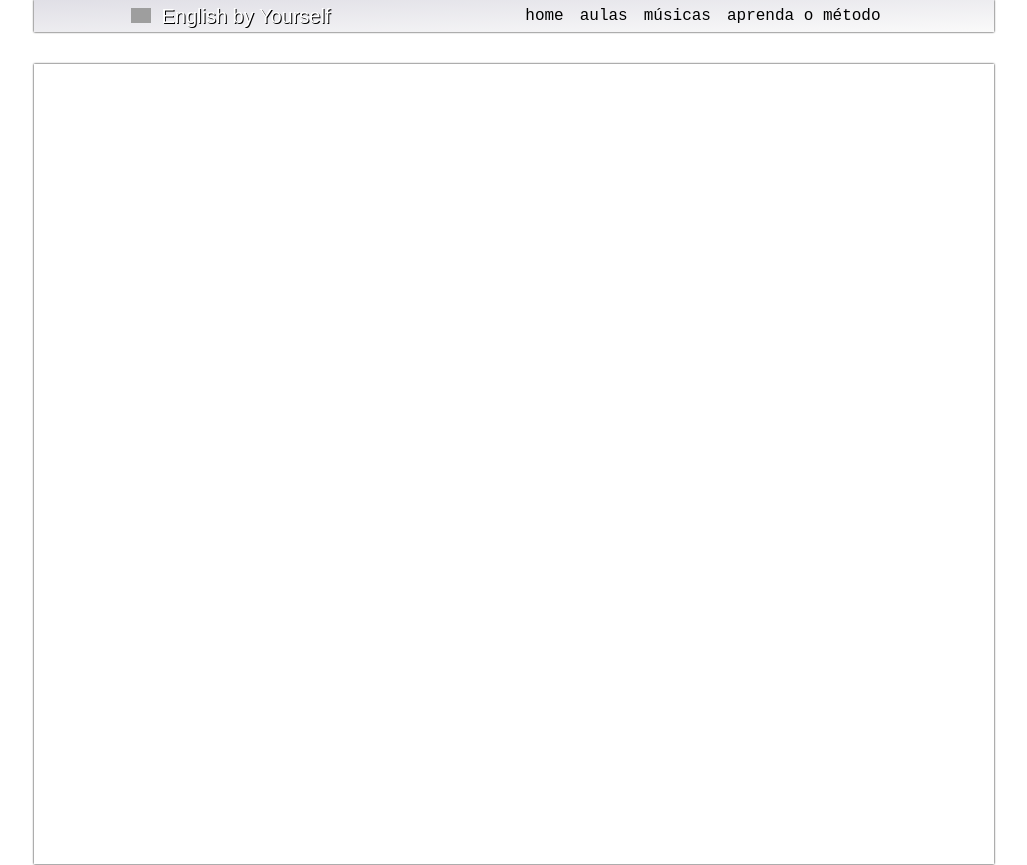
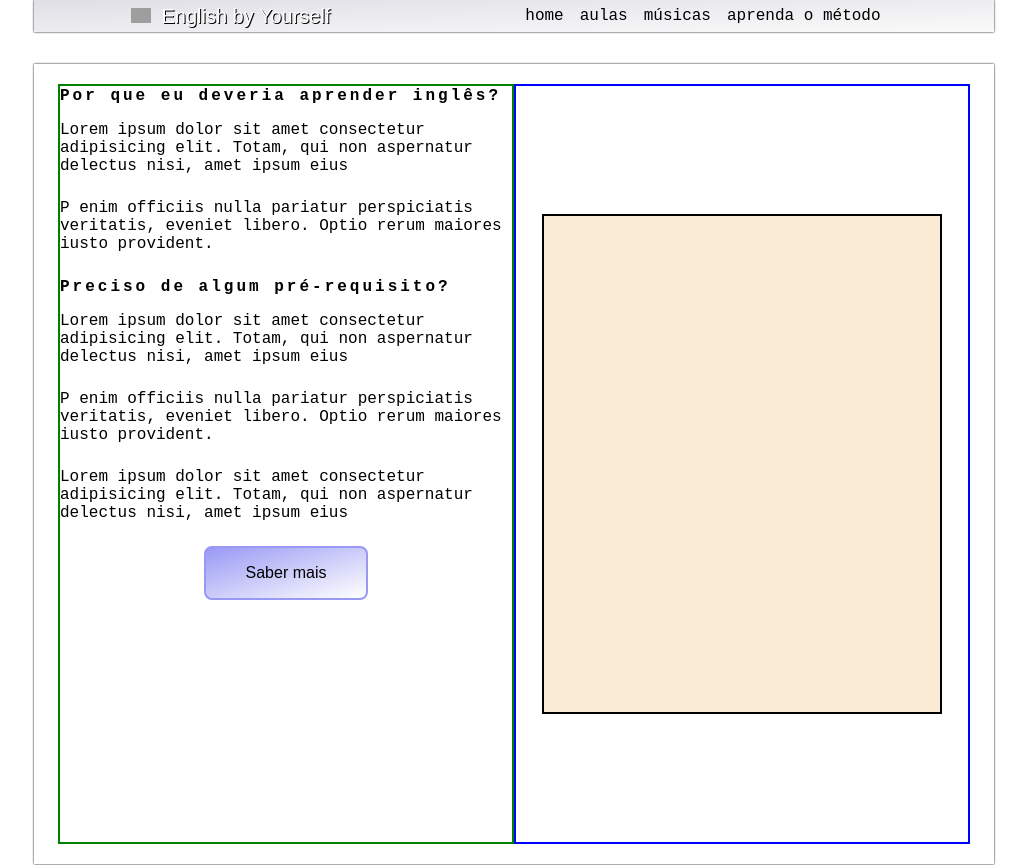
Before and after one commit to mailsonn/MySite-learnEnglish, a plain HTML site: page index.html in a window 1280 px wide. Shown: the top 865 px of the page, without its empty margins (126-1153 px from the left). Drawn offline with Linux system fonts and the light colour scheme; grey boxes are pictures that could not be loaded; a web font is replaced by a local one.

Commit message:
muitas alterações

```diff
--- a/css/styles.css
+++ b/css/styles.css
@@ -50,8 +50,79 @@ ul li, a{
     text-decoration: none;
 }
 
-.geral {
+.content {
+    height: 100vh;
+    margin:2rem  10rem;
+    box-shadow: 0px 0px 2px rgba(0,0,0.17);
+    display: flex;
+    justify-content: center;
+
+}
+
+.container {
+    margin: 20px 1.5rem;
+    display: flex;
+   justify-content: space-around;
+
+}
+
+.text{
+    flex:50%;
+    border: solid 2px green;
+}
+
+.images{
+    flex:50%;
+    border: solid 2px blue;
+    display: flex;
+    justify-content: center;
+    align-items: center;
+}
+
+.one-image{
+    height: 500px;
+    width: 400px;
+    border: 2px black solid;
+    background-color: antiquewhite;
+}
+
+h1, h2{
+    display: inline-block;
+    font-family: "Martian Mono", monospace;
+    font-size: 1rem;
+    letter-spacing: 3px;
+}
+
+p{
+    font-family: "Martian Mono", monospace;
+    font-size: 1rem;
+    margin: 1rem 0 1.5rem 0;
+}
+
+.space-buttom{
+    display: flex;
+    justify-content: center;
+
+
+}
+
+.more-info{
+   background-image: linear-gradient(to bottom right, rgb(153, 153, 245), white);
+   font-family: "Bungee Tint", sans-serif;
+   font-size: 1rem;
+    padding: 16px 40px;
+    border-radius: 8px;
+    border: 2px solid rgb(153, 153, 245);
+}
+
+.advantages{
     height: 100vh;
     margin:2rem  10rem;
     box-shadow: 0px 0px 2px rgba(0,0,0.17);
 }
+
+footer{
+    height: 200px;
+    margin:2rem  10rem;
+    box-shadow: 0px 0px 2px rgba(0,0,0.17);
+}
--- a/index.html
+++ b/index.html
@@ -22,9 +22,43 @@
         </nav>
     </header>
 
-    <section class="geral">
+    <section class="content">
+
+        <div class="container">
+            <div class="text">
+                <h1>Por que eu deveria aprender inglês?</h1>
+
+                <p>Lorem ipsum dolor sit amet consectetur adipisicing elit. Totam, qui non aspernatur delectus nisi, amet ipsum eius</p> <p>P enim officiis nulla pariatur perspiciatis veritatis, eveniet libero. Optio rerum maiores iusto provident.</p>
+
+                <h2>Preciso de algum pré-requisito?</h2>
+                <p>Lorem ipsum dolor sit amet consectetur adipisicing elit. Totam, qui non aspernatur delectus nisi, amet ipsum eius</p> <p>P enim officiis nulla pariatur perspiciatis veritatis, eveniet libero. Optio rerum maiores iusto provident.</p>
+                <p>Lorem ipsum dolor sit amet consectetur adipisicing elit. Totam, qui non aspernatur delectus nisi, amet ipsum eius</p>
+
+                <div class="space-buttom">
+                    <button class="more-info">Saber mais</button>
+                </div>
+
+            </div>
+
+            <div class="images">
+                <div class="one-image">
+
+                </div>
+            </div>
+        </div><!--container-->
+
+
+
+    </section><!--content-->
+
+    <section class="advantages">
 
     </section>
 
+    <footer>
+        <span>Mailson Valentim</span> <br>
+        <span> © Todos os direitos reservados</span>
+    </footer>
+
 </body>
 </html>
```
Also changed, not shown: 9 other files.
